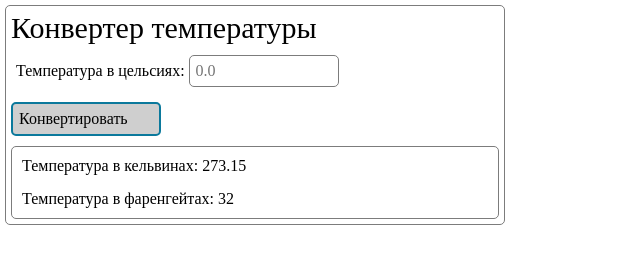
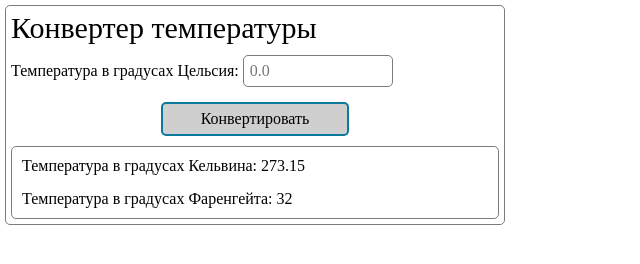
Before and after one commit to Lvov-ivan/WebCourse3, a plain HTML site: page TemperatureConverter/temperatureConverter.html in a window 1280 px wide. Both pictures are taken after a click on the button "Конвертировать". Shown: the whole page, without its empty margins (0-640 px from the left). Drawn offline with Linux system fonts and the light colour scheme.

Commit message:
Правки по задаче "Конвертер температуры"

```diff
--- a/TemperatureConverter/script.js
+++ b/TemperatureConverter/script.js
@@ -1,12 +1,20 @@
 document.addEventListener("DOMContentLoaded", () => {
-    document.getElementById("convertButton").addEventListener("click", () => {
-        const celsiusTemperature = document.getElementById("input").value;
+    document.getElementById("convert-button").addEventListener("click", () => {
+        const celsiusTemperature = document.getElementById("input-celsius-field").value;
 
         if (isNaN(celsiusTemperature)) {
-            alert("Введите число в поле \"Температура в цельсиях\"")
+            alert("Введите число в поле \"Температура в цельсиях\"");
         } else {
-            document.getElementById("kelvinResult").value = +celsiusTemperature + 273.15;
-            document.getElementById("fahrenheitResult").value = +celsiusTemperature * 1.8 + 32;
+            document.getElementById("kelvin-result").value = convertToKelvin(celsiusTemperature);
+            document.getElementById("fahrenheit-result").value = convertToFahrenheit(celsiusTemperature);
         }
-    })
-})
+    });
+});
+
+function convertToKelvin(celsiusTemperature) {
+    return +celsiusTemperature + 273.15;
+}
+
+function convertToFahrenheit(celsiusTemperature) {
+    return +celsiusTemperature * 1.8 + 32;
+}
--- a/TemperatureConverter/style.css
+++ b/TemperatureConverter/style.css
@@ -2,7 +2,6 @@
     border: 1px solid #7c7c7c;
     border-radius: 5px;
     max-width: 500px;
-    /*margin: 10px 0;*/
 }
 
 .title {
@@ -14,7 +13,7 @@
     padding: 5px;
 }
 
-#input {
+.input input {
     width: 150px;
     border: 1px solid #7c7c7c;
     border-radius: 5px;
@@ -22,17 +21,17 @@
 }
 
 .input {
-    margin: 5px 0;
+    margin: 5px -5px;
 }
 
-.convertButton {
+.convert-button {
     background-color: #cfcfcf;
-    color: #000000;
+    color: #000;
     border: 2px solid #0b799c;
-    width: 150px;
-    margin: 10px 0;
+    margin: 10px 150px;
     border-radius: 5px;
     padding: 6px;
+    text-align: center;
 }
 
 .output {
--- a/TemperatureConverter/temperatureConverter.html
+++ b/TemperatureConverter/temperatureConverter.html
@@ -5,31 +5,29 @@
     <title>Temperature Converter</title>
 
     <link rel="stylesheet" href="style.css">
-    <link rel="stylesheet" href="cssReset.css"/>
+    <link rel="stylesheet" href="cssReset.css">
 </head>
 <body>
 <div class="converter">
-    <div class="title">
-        <h1>Конвертер температуры</h1>
+    <h1 class="title">Конвертер температуры</h1>
+
+    <div class="input">
+        <label for="input-celsius-field">Температура в градусах Цельсия: </label>
+        <input type="text" placeholder="0.0" id="input-celsius-field">
     </div>
 
-    <div class="input">
-        <label for="input">Температура в цельсиях: </label>
-        <input type="text" placeholder="0.0" id="input">
-    </div>
-
-    <div class="convertButton">
-        <button type="button" id="convertButton">Конвертировать</button>
+    <div class="convert-button">
+        <button type="button" id="convert-button">Конвертировать</button>
     </div>
 
     <div class="output">
         <div class="result">
-            <label for="kelvinResult">Температура в кельвинах: </label>
-            <input type="text" disabled placeholder="273.15" id="kelvinResult">
+            <label for="kelvin-result">Температура в градусах Кельвина: </label>
+            <input type="text" disabled placeholder="273.15" id="kelvin-result">
         </div>
         <div class="result">
-            <label for="fahrenheitResult">Температура в фаренгейтах: </label>
-            <input type="text" disabled placeholder="32" id="fahrenheitResult">
+            <label for="fahrenheit-result">Температура в градусах Фаренгейта: </label>
+            <input type="text" disabled placeholder="32" id="fahrenheit-result">
         </div>
     </div>
 </div>
```
